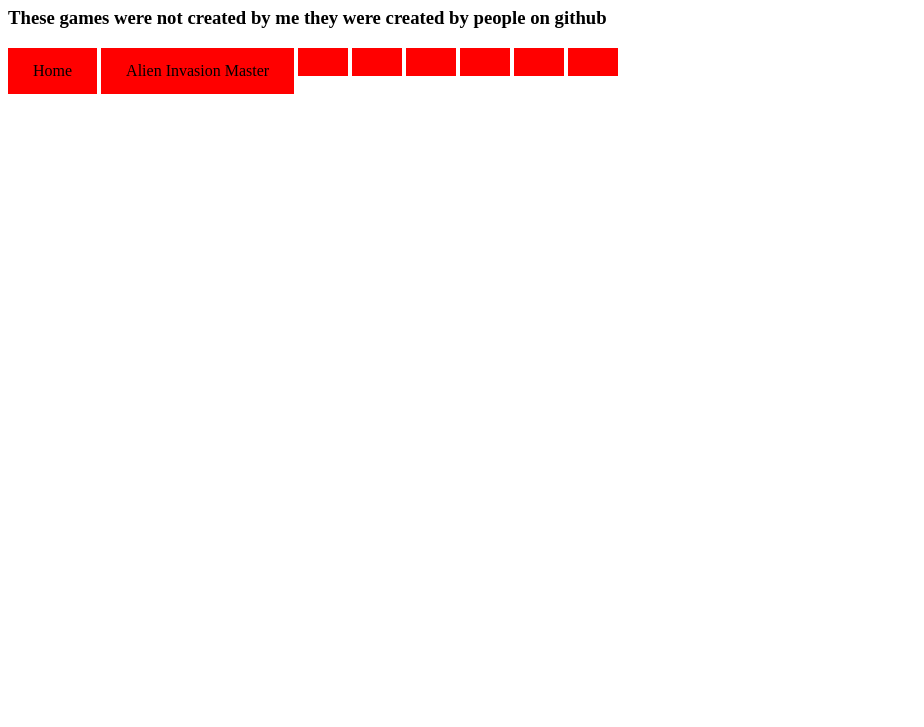
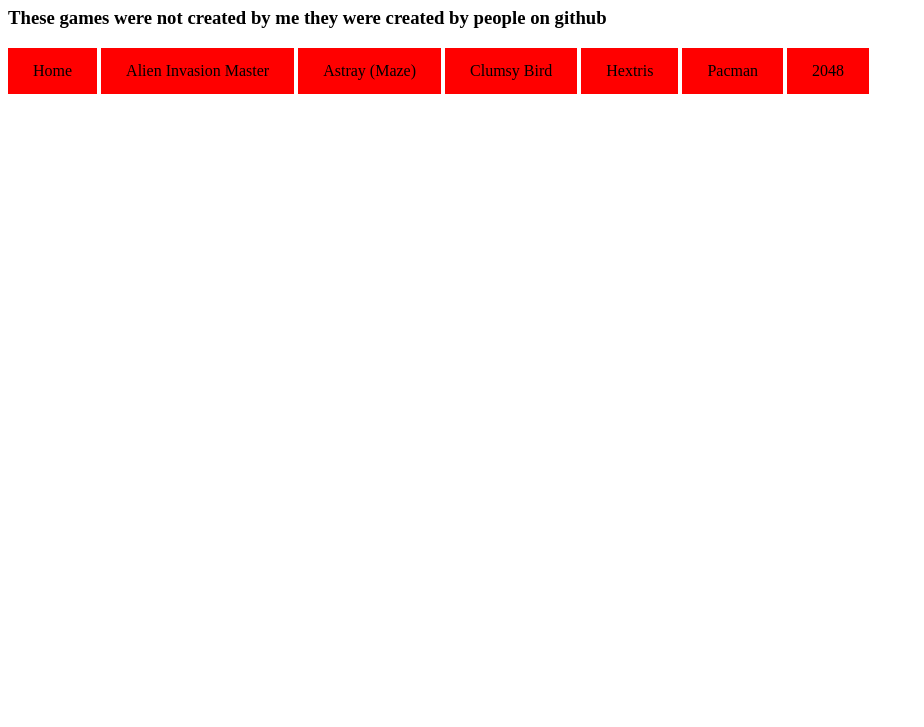
Before and after one commit to zachmm03/ZMGames, a plain HTML site: page index.html in a window 1280 px wide. Shown: the part 73-800 px from the top of the page, without its empty margins (0-924 px from the left). Drawn offline with Linux system fonts and the light colour scheme.

Commit message:
Update index.html

```diff
--- a/index.html
+++ b/index.html
@@ -9,12 +9,11 @@
     <div>
      <a style="text-decoration:none; padding: 14px 25px; background-color: red; display: inline-block; color:black;" href="https://zachmm03.github.io/ZMGames/index.html">Home</a>
      <a style="text-decoration:none; padding: 14px 25px; background-color: red; display: inline-block; color:black;" href="https://zachmm03.github.io/ZMGames/AlienInvasion-master/main.html">Alien Invasion Master</a>
-     <a style="text-decoration:none; padding: 14px 25px; background-color: red; display: inline-block; color:black;" href=""></a>
-     <a style="text-decoration:none; padding: 14px 25px; background-color: red; display: inline-block; color:black;" href=""></a>
-     <a style="text-decoration:none; padding: 14px 25px; background-color: red; display: inline-block; color:black;" href=""></a>
-     <a style="text-decoration:none; padding: 14px 25px; background-color: red; display: inline-block; color:black;" href=""></a>
-     <a style="text-decoration:none; padding: 14px 25px; background-color: red; display: inline-block; color:black;" href=""></a>
-     <a style="text-decoration:none; padding: 14px 25px; background-color: red; display: inline-block; color:black;" href=""></a>
+     <a style="text-decoration:none; padding: 14px 25px; background-color: red; display: inline-block; color:black;" href="">Astray (Maze)</a>
+     <a style="text-decoration:none; padding: 14px 25px; background-color: red; display: inline-block; color:black;" href="">Clumsy Bird</a>
+     <a style="text-decoration:none; padding: 14px 25px; background-color: red; display: inline-block; color:black;" href="">Hextris</a>
+     <a style="text-decoration:none; padding: 14px 25px; background-color: red; display: inline-block; color:black;" href="">Pacman</a>
+     <a style="text-decoration:none; padding: 14px 25px; background-color: red; display: inline-block; color:black;" href="">2048</a>
     </div>
    </body>
  </html>
```
